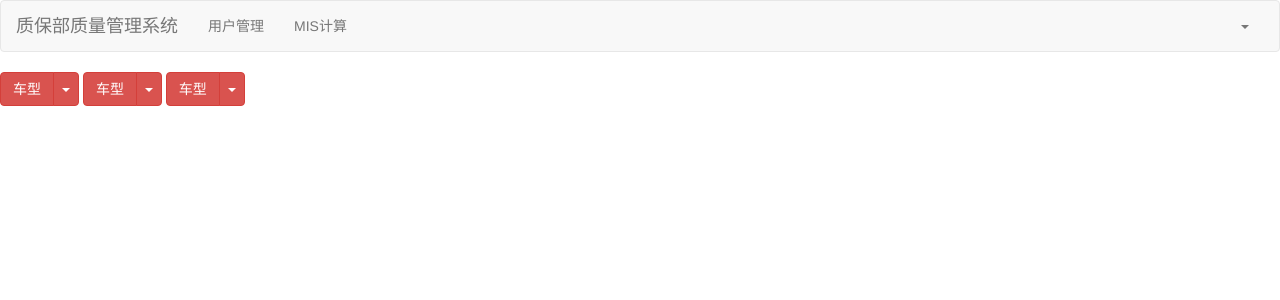
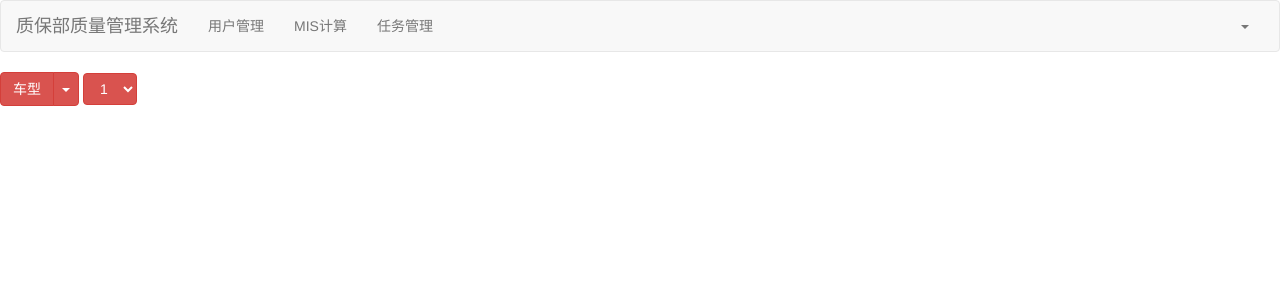
Before and after one commit to czwzsf/Django_worksystem, a Django app: page /MIS/ in a window 1280 px wide. Shown: the top 300 px of the page. Run offline with Django 4.2, Linux system fonts and the light colour scheme; some libraries are stand-ins or nearby versions.

Commit message:
22/5/24(利用ModelForm进行了任务管理的系统提交操作)

```diff
--- a/app01/views.py
+++ b/app01/views.py
@@ -1,3 +1,4 @@
+from django.forms import ModelForm
 from django.shortcuts import render, redirect, HttpResponse
 from django import forms
 from django.views.decorators.csrf import csrf_exempt
@@ -7,6 +8,7 @@
 from app01 import models
 from templates.code.verificationcode import check_code
 from io import BytesIO
+from django.forms import widgets
 
 
 # Create your views here.
@@ -224,3 +226,21 @@
     print(request.POST)
     data_dict = {'status': True, 'data': [11, 22, 33, 44]}
     return JsonResponse(data_dict)
+
+
+class TaskModelForm(ModelForm):
+    class Meta:
+        model = models.Task
+        fields = "__all__"
+        widgets = {
+            "level": widgets.Select(attrs={'class': 'form-control', 'size': 1}),
+            "title": widgets.TextInput(attrs={'class': 'form-control'}),
+            "detail": widgets.Textarea(attrs={'class': 'form-control'}),
+            "user": widgets.Select(attrs={'class': 'form-control', 'size': 1})
+        }
+
+
+@csrf_exempt
+def task(request):
+    form = TaskModelForm()
+    return render(request, 'html/taskmanagement/task.html', {"form": form})
--- a/project2/urls.py
+++ b/project2/urls.py
@@ -40,4 +40,6 @@
     # MIS计算与文件上传功能
     path('MIS/', views.MIS),
     path('MIS/test/', views.mis_test),
+    # 任务管理
+    path('task/', views.task)
 ]
--- a/templates/html/MIS/MIS.html
+++ b/templates/html/MIS/MIS.html
@@ -20,35 +20,15 @@
         </ul>
     </div>
     <div class="btn-group">
-        <button type="button" class="btn btn-danger">车型</button>
-        <button type="button" class="btn btn-danger dropdown-toggle" data-toggle="dropdown" aria-haspopup="true"
-                aria-expanded="false">
-            <span class="caret"></span>
-            <span class="sr-only">Toggle Dropdown</span>
-        </button>
-        <ul class="dropdown-menu">
-            <li><a href="#">Action</a></li>
-            <li><a href="#">Another action</a></li>
-            <li><a href="#">Something else here</a></li>
-            <li role="separator" class="divider"></li>
-            <li><a href="#">Separated link</a></li>
-        </ul>
+
+        <select class="btn btn-danger dropdown-toggle" name="depart_name" data-toggle="dropdown" aria-haspopup="true" >
+            <option value="1">1</option>
+            <option value="2">2</option>
+            <option value="3">3</option>
+        </select>
+
     </div>
-    <div class="btn-group">
-        <button type="button" class="btn btn-danger">车型</button>
-        <button type="button" class="btn btn-danger dropdown-toggle" data-toggle="dropdown" aria-haspopup="true"
-                aria-expanded="false">
-            <span class="caret"></span>
-            <span class="sr-only">Toggle Dropdown</span>
-        </button>
-        <ul class="dropdown-menu">
-            <li><a href="#">Action</a></li>
-            <li><a href="#">Another action</a></li>
-            <li><a href="#">Something else here</a></li>
-            <li role="separator" class="divider"></li>
-            <li><a href="#">Separated link</a></li>
-        </ul>
-    </div>
+
 {% endblock %}
 
 {% block js %}
--- a/templates/html/User/user_add.html
+++ b/templates/html/User/user_add.html
@@ -19,9 +19,8 @@
                         <label>部门名称</label>
                         <select class="form-control" name="depart_name">
                             {% for depart in depart_list %}
-                                <option value="{{ depart.id }}">{{ depart.title }}</option>
+                                <option value="{{ depart.id }}">{{ depart.title }}   </option>
                             {% endfor %}
-
                         </select>
                     </div>
                     <div class="form-group">
--- a/templates/html/master.html
+++ b/templates/html/master.html
@@ -35,6 +35,7 @@
                 <ul class="nav navbar-nav">
                     <li><a href="/user/list">用户管理</a></li>
                     <li><a href="/MIS/">MIS计算</a></li>
+                    <li><a href="/task/">任务管理</a></li>
                 </ul>
                 <ul class="nav navbar-nav navbar-right">
                     <li class="dropdown">
--- a/templates/utils/bootstrap.py
+++ b/templates/utils/bootstrap.py
@@ -1,4 +1,5 @@
 from django import forms
+from django.forms import widgets
 
 
 class BootStrapModelForm(forms.ModelForm):
```
Also changed, not shown: app01/models.py (+16 -0 lines), templates/html/taskmanagement/task.html (added, +25 -0 lines), app01/migrations/0015_task.py (added).
